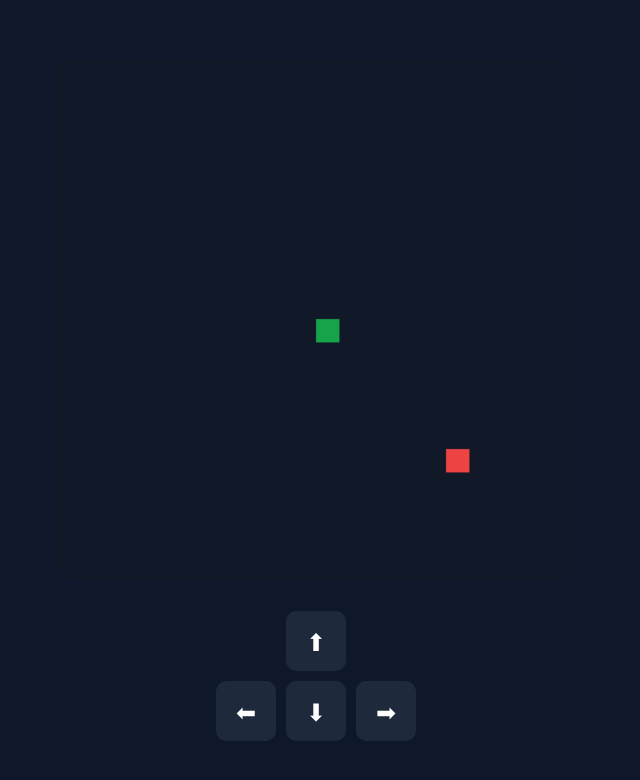
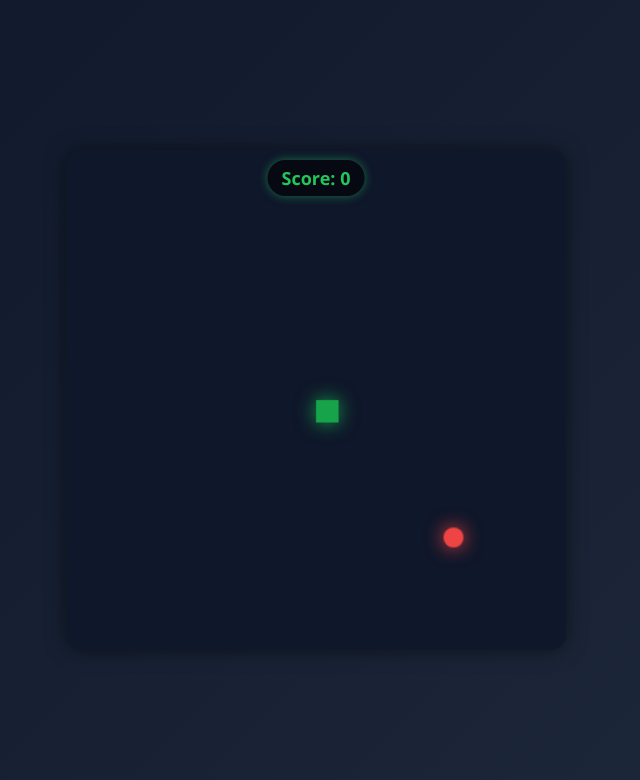
Before and after one commit to Chandan4xD/Project-Snake-Game, a plain HTML site: page index.html in a window 1280 px wide. Shown: the whole page, without its empty margins (324-964 px from the left). Drawn offline with Linux system fonts and the light colour scheme.

Commit message:
Update index.html

```diff
--- a/index.html
+++ b/index.html
@@ -5,104 +5,103 @@
   <meta name="viewport" content="width=device-width, initial-scale=1.0">
   <title>Snake Game</title>
   <style>
-    :root {
-      --bg: #0f172a;
-      --board: #111827;
-      --snake: #22c55e;
-      --snake-head: #16a34a;
-      --food: #ef4444;
-      --text: #e5e7eb;
-    }
-    * { box-sizing: border-box; }
-    html, body {
-      height: 100%; margin: 0;
-      background: var(--bg); color: var(--text);
+    body {
+      margin: 0;
+      background: linear-gradient(135deg, #0f172a, #1e293b);
+      display: flex;
+      justify-content: center;
+      align-items: center;
+      height: 100vh;
+      overflow: hidden;
       font-family: 'Segoe UI', sans-serif;
     }
-    .wrap {
-      min-height: 100%; display: flex; align-items: center; justify-content: center;
-      padding: 16px; flex-direction: column;
+    .game-wrapper {
+      position: relative;
+      width: 95vmin;
+      height: 95vmin;
+      max-width: 500px;
+      max-height: 500px;
     }
-    .container {
-      width: 100%; max-width: 520px; display: grid; gap: 12px;
+    canvas {
+      width: 100%;
+      height: 100%;
+      background: #0f172a;
+      border-radius: 16px;
+      box-shadow: 0 0 20px rgba(0,0,0,0.5);
+      display: block;
     }
-    .board {
-      border-radius: 16px; overflow: hidden;
-      background: var(--board); aspect-ratio: 1;
-      position: relative;
+    .scoreboard {
+      position: absolute;
+      top: 10px;
+      left: 50%;
+      transform: translateX(-50%);
+      background: rgba(0,0,0,0.6);
+      padding: 6px 14px;
+      border-radius: 20px;
+      color: #22c55e;
+      font-weight: bold;
+      font-size: 18px;
+      box-shadow: 0 0 10px rgba(34,197,94,0.5);
     }
-    canvas { width: 100%; height: 100%; display: block; }
     .game-over {
-      position: absolute; top: 50%; left: 50%;
-      transform: translate(-50%, -50%);
-      background: rgba(0,0,0,0.9); color: white;
-      padding: 20px; border-radius: 10px;
-      text-align: center; display: none;
+      position: absolute;
+      top: 50%;
+      left: 50%;
+      transform: translate(-50%, -50%) scale(0.9);
+      background: rgba(0,0,0,0.85);
+      color: white;
+      padding: 20px;
+      border-radius: 12px;
+      text-align: center;
+      display: none;
+      animation: fadeIn 0.6s ease forwards;
     }
-    .game-over h2 { margin: 0 0 10px; color: #ef4444; }
+    .game-over h2 {
+      margin: 0 0 10px;
+      color: #ef4444;
+    }
     .game-over button {
-      background: #22c55e; color: white;
-      border: none; padding: 10px 20px; border-radius: 5px;
-      cursor: pointer; font-size: 14px;
+      background: #22c55e;
+      color: white;
+      border: none;
+      padding: 10px 20px;
+      border-radius: 5px;
+      cursor: pointer;
+      font-size: 14px;
+      margin-top: 10px;
+      transition: 0.2s;
     }
-    .game-over button:hover { background: #16a34a; }
-
-    /* Mobile controls */
-    .mobile-controls {
-      margin-top: 20px;
-      display: grid;
-      grid-template-columns: 60px 60px 60px;
-      grid-template-rows: 60px 60px;
-      gap: 10px;
-      justify-content: center;
+    .game-over button:hover {
+      background: #16a34a;
     }
-    .btn {
-      background: #1e293b;
-      color: white;
-      font-size: 24px;
-      border-radius: 10px;
-      display: flex;
-      align-items: center;
-      justify-content: center;
-      user-select: none;
+    @keyframes fadeIn {
+      from { opacity: 0; transform: translate(-50%, -50%) scale(0.8); }
+      to { opacity: 1; transform: translate(-50%, -50%) scale(1); }
     }
-    .btn:active { background: #334155; }
   </style>
 </head>
 <body>
-  <div class="wrap">
-    <div class="container">
-      <div class="board">
-        <canvas id="game" width="400" height="400"></canvas>
-        <div class="game-over" id="gameOver">
-          <h2>Game Over!</h2>
-          <p>Final Score: <span id="finalScore">0</span></p>
-          <button onclick="resetGame()">Play Again</button>
-        </div>
-      </div>
-
-      <!-- Mobile Controls -->
-      <div class="mobile-controls">
-        <div></div>
-        <div class="btn" id="up">⬆</div>
-        <div></div>
-        <div class="btn" id="left">⬅</div>
-        <div class="btn" id="down">⬇</div>
-        <div class="btn" id="right">➡</div>
-      </div>
+  <div class="game-wrapper">
+    <canvas id="game" width="400" height="400"></canvas>
+    <div class="scoreboard" id="scoreEl">Score: 0</div>
+    <div class="game-over" id="gameOver">
+      <h2>Game Over!</h2>
+      <p>Final Score: <span id="finalScore">0</span></p>
+      <button onclick="resetGame()">Play Again</button>
     </div>
   </div>
 
   <script>
     const canvas = document.getElementById('game');
     const ctx = canvas.getContext('2d');
+    const scoreEl = document.getElementById('scoreEl');
     const gameOverEl = document.getElementById('gameOver');
     const finalScoreEl = document.getElementById('finalScore');
 
     const GRID_SIZE = 20;
     const TILE_COUNT = canvas.width / GRID_SIZE;
 
-    let snake, dx, dy, food, score, gameRunning, gamePaused, speed;
+    let snake, dx, dy, food, score, gameRunning, speed;
 
     function resetGame() {
       snake = [{ x: 10, y: 10 }];
@@ -110,8 +109,9 @@
       score = 0;
       speed = 150;
       food = { x: 15, y: 15 };
-      gameRunning = false; gamePaused = false;
+      gameRunning = false;
       gameOverEl.style.display = 'none';
+      updateScore();
       drawGame();
     }
 
@@ -125,20 +125,33 @@
     }
 
     function clearCanvas() {
-      ctx.fillStyle = '#111827';
+      ctx.fillStyle = '#0f172a';
       ctx.fillRect(0, 0, canvas.width, canvas.height);
     }
 
     function drawSnake() {
       snake.forEach((s, i) => {
         ctx.fillStyle = i === 0 ? '#16a34a' : '#22c55e';
+        ctx.shadowBlur = i === 0 ? 15 : 8;
+        ctx.shadowColor = ctx.fillStyle;
         ctx.fillRect(s.x * GRID_SIZE, s.y * GRID_SIZE, GRID_SIZE - 2, GRID_SIZE - 2);
+        ctx.shadowBlur = 0;
       });
     }
 
     function drawFood() {
       ctx.fillStyle = '#ef4444';
-      ctx.fillRect(food.x * GRID_SIZE, food.y * GRID_SIZE, GRID_SIZE - 2, GRID_SIZE - 2);
+      ctx.shadowBlur = 15;
+      ctx.shadowColor = '#ef4444';
+      ctx.beginPath();
+      ctx.arc(
+        food.x * GRID_SIZE + GRID_SIZE/2,
+        food.y * GRID_SIZE + GRID_SIZE/2,
+        GRID_SIZE/2 - 2,
+        0, Math.PI * 2
+      );
+      ctx.fill();
+      ctx.shadowBlur = 0;
     }
 
     function moveSnake() {
@@ -165,7 +178,12 @@
 
     function eatFood() {
       score += 10;
+      updateScore();
       generateFood();
+    }
+
+    function updateScore() {
+      scoreEl.textContent = "Score: " + score;
     }
 
     function generateFood() {
@@ -197,33 +215,17 @@
       setTimeout(gameLoop, speed);
     }
 
-    // Keyboard controls
-    document.addEventListener('keydown', e => {
-      startGame();
-      switch (e.key) {
-        case 'ArrowUp': case 'w': case 'W': if (dy === 0) { dx = 0; dy = -1; } break;
-        case 'ArrowDown': case 's': case 'S': if (dy === 0) { dx = 0; dy = 1; } break;
-        case 'ArrowLeft': case 'a': case 'A': if (dx === 0) { dx = -1; dy = 0; } break;
-        case 'ArrowRight': case 'd': case 'D': if (dx === 0) { dx = 1; dy = 0; } break;
-      }
+    // Swipe Controls
+    let startX, startY;
+    canvas.addEventListener("touchstart", e => {
+      const t = e.touches[0];
+      startX = t.clientX;
+      startY = t.clientY;
     });
-
-    // Touch button controls
-    document.getElementById('up').onclick = () => { if (dy === 0) { dx = 0; dy = -1; startGame(); } };
-    document.getElementById('down').onclick = () => { if (dy === 0) { dx = 0; dy = 1; startGame(); } };
-    document.getElementById('left').onclick = () => { if (dx === 0) { dx = -1; dy = 0; startGame(); } };
-    document.getElementById('right').onclick = () => { if (dx === 0) { dx = 1; dy = 0; startGame(); } };
-
-    // Swipe controls
-    let touchStartX, touchStartY;
-    canvas.addEventListener('touchstart', e => {
-      const t = e.touches[0];
-      touchStartX = t.clientX; touchStartY = t.clientY;
-    });
-    canvas.addEventListener('touchend', e => {
+    canvas.addEventListener("touchend", e => {
       const t = e.changedTouches[0];
-      const dxSwipe = t.clientX - touchStartX;
-      const dySwipe = t.clientY - touchStartY;
+      const dxSwipe = t.clientX - startX;
+      const dySwipe = t.clientY - startY;
       if (Math.abs(dxSwipe) > Math.abs(dySwipe)) {
         if (dxSwipe > 30 && dx === 0) { dx = 1; dy = 0; }
         else if (dxSwipe < -30 && dx === 0) { dx = -1; dy = 0; }
@@ -234,6 +236,17 @@
       startGame();
     });
 
+    // Keyboard Controls
+    document.addEventListener("keydown", e => {
+      startGame();
+      switch (e.key) {
+        case 'ArrowUp': if (dy === 0) { dx = 0; dy = -1; } break;
+        case 'ArrowDown': if (dy === 0) { dx = 0; dy = 1; } break;
+        case 'ArrowLeft': if (dx === 0) { dx = -1; dy = 0; } break;
+        case 'ArrowRight': if (dx === 0) { dx = 1; dy = 0; } break;
+      }
+    });
+
     resetGame();
   </script>
 </body>
```
